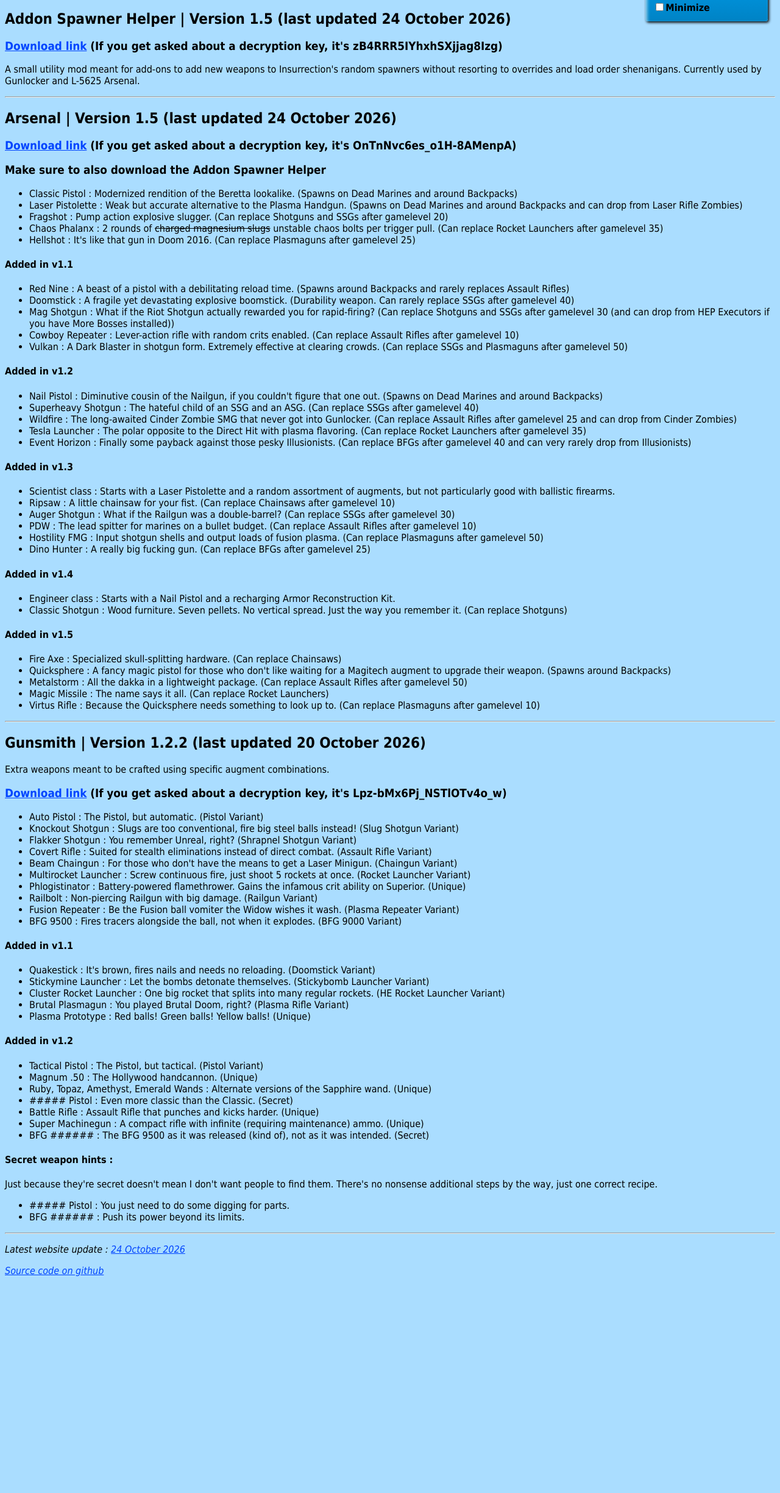
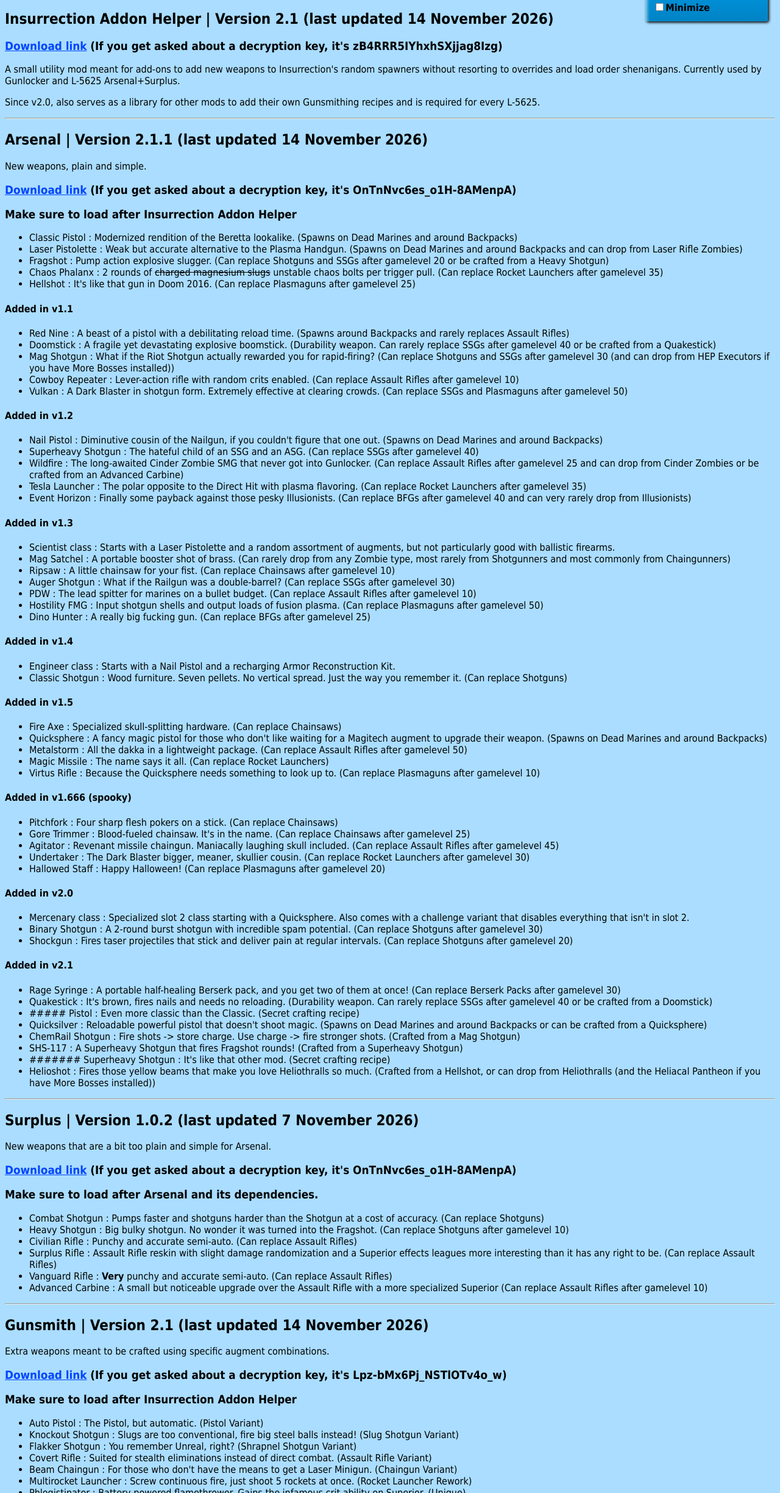
Before and after one commit to Lumnyl/Lumnyl.github.io, a plain HTML site: page doom_mods/index.html in a window 1280 px wide. Shown: the part 112-2560 px from the top of the page at 61% size. Before the commit the page ends 2221 px from the top, so only its background shows below. Drawn offline with Linux system fonts and the light colour scheme.

Commit message:
mods updatt!!!!

```diff
--- a/doom_mods/index.html
+++ b/doom_mods/index.html
@@ -12,26 +12,28 @@
     <h1>L-5625</h1>
     <h2>My Pandemonia Insurrection add-ons, adding more weapons and some extra stuff.</h2>
 
-    <h2>Addon Spawner Helper | Version 1.5 (last updated 24 October 2026)</h2>
+    <h2>Insurrection Addon Helper | Version 2.1 (last updated 14 November 2026)</h2>
     <h3><a href="https://mega.nz/folder/SIgkAJgY#zB4RRR5IYhxhSXjjag8Izg">Download link</a> (If you get asked about a decryption key, it's zB4RRR5IYhxhSXjjag8Izg)</h3>
-    <p>A small utility mod meant for add-ons to add new weapons to Insurrection's random spawners without resorting to overrides and load order shenanigans. Currently used by Gunlocker and L-5625 Arsenal.</p>
+    <p>A small utility mod meant for add-ons to add new weapons to Insurrection's random spawners without resorting to overrides and load order shenanigans. Currently used by Gunlocker and L-5625 Arsenal+Surplus.</p>
+    <p>Since v2.0, also serves as a library for other mods to add their own Gunsmithing recipes and is required for every L-5625.</p>
 
     <hr>
 
-    <h2>Arsenal | Version 1.5 (last updated 24 October 2026)</h2>
+    <h2>Arsenal | Version 2.1.1 (last updated 14 November 2026)</h2>
+    <p>New weapons, plain and simple.</p>
     <h3><a href="https://mega.nz/folder/jR5RxCIB#OnTnNvc6es_o1H-8AMenpA">Download link</a> (If you get asked about a decryption key, it's OnTnNvc6es_o1H-8AMenpA)</h3>
-    <h3>Make sure to also download the Addon Spawner Helper</h3>
+    <h3>Make sure to load after Insurrection Addon Helper</h3>
     <ul>
         <li>Classic Pistol : Modernized rendition of the Beretta lookalike. (Spawns on Dead Marines and around Backpacks)</li>
         <li>Laser Pistolette : Weak but accurate alternative to the Plasma Handgun. (Spawns on Dead Marines and around Backpacks and can drop from Laser Rifle Zombies)</li>
-        <li>Fragshot : Pump action explosive slugger. (Can replace Shotguns and SSGs after gamelevel 20)</li>
+        <li>Fragshot : Pump action explosive slugger. (Can replace Shotguns and SSGs after gamelevel 20 or be crafted from a Heavy Shotgun)</li>
         <li>Chaos Phalanx : 2 rounds of <s>charged magnesium slugs</s> unstable chaos bolts per trigger pull. (Can replace Rocket Launchers after gamelevel 35)</li>
         <li>Hellshot : It's like that gun in Doom 2016. (Can replace Plasmaguns after gamelevel 25)</li>
     </ul>
     <h4>Added in v1.1</h4>
     <ul>
         <li>Red Nine : A beast of a pistol with a debilitating reload time. (Spawns around Backpacks and rarely replaces Assault Rifles)</li>
-        <li>Doomstick : A fragile yet devastating explosive boomstick. (Durability weapon. Can rarely replace SSGs after gamelevel 40)</li>
+        <li>Doomstick : A fragile yet devastating explosive boomstick. (Durability weapon. Can rarely replace SSGs after gamelevel 40 or be crafted from a Quakestick)</li>
         <li>Mag Shotgun : What if the Riot Shotgun actually rewarded you for rapid-firing? (Can replace Shotguns and SSGs after gamelevel 30 (and can drop from HEP Executors if you have More Bosses installed))</li>
         <li>Cowboy Repeater : Lever-action rifle with random crits enabled. (Can replace Assault Rifles after gamelevel 10)</li>
         <li>Vulkan : A Dark Blaster in shotgun form. Extremely effective at clearing crowds. (Can replace SSGs and Plasmaguns after gamelevel 50)</li>
@@ -40,13 +42,14 @@
     <ul>
         <li>Nail Pistol : Diminutive cousin of the Nailgun, if you couldn't figure that one out. (Spawns on Dead Marines and around Backpacks)</li>
         <li>Superheavy Shotgun : The hateful child of an SSG and an ASG. (Can replace SSGs after gamelevel 40)</li>
-        <li>Wildfire : The long-awaited Cinder Zombie SMG that never got into Gunlocker. (Can replace Assault Rifles after gamelevel 25 and can drop from Cinder Zombies)</li>
+        <li>Wildfire : The long-awaited Cinder Zombie SMG that never got into Gunlocker. (Can replace Assault Rifles after gamelevel 25 and can drop from Cinder Zombies or be crafted from an Advanced Carbine)</li>
         <li>Tesla Launcher : The polar opposite to the Direct Hit with plasma flavoring. (Can replace Rocket Launchers after gamelevel 35)</li>
         <li>Event Horizon : Finally some payback against those pesky Illusionists. (Can replace BFGs after gamelevel 40 and can very rarely drop from Illusionists)</li>
     </ul>
     <h4>Added in v1.3</h4>
     <ul>
         <li>Scientist class : Starts with a Laser Pistolette and a random assortment of augments, but not particularly good with ballistic firearms.</li>
+        <li>Mag Satchel : A portable booster shot of brass. (Can rarely drop from any Zombie type, most rarely from Shotgunners and most commonly from Chaingunners)</li>
         <li>Ripsaw : A little chainsaw for your fist. (Can replace Chainsaws after gamelevel 10)</li>
         <li>Auger Shotgun : What if the Railgun was a double-barrel? (Can replace SSGs after gamelevel 30)</li>
         <li>PDW : The lead spitter for marines on a bullet budget. (Can replace Assault Rifles after gamelevel 10)</li>
@@ -61,24 +64,65 @@
     <h4>Added in v1.5</h4>
     <ul>
         <li>Fire Axe : Specialized skull-splitting hardware. (Can replace Chainsaws)</li>
-        <li>Quicksphere : A fancy magic pistol for those who don't like waiting for a Magitech augment to upgrade their weapon. (Spawns around Backpacks)</li>
+        <li>Quicksphere : A fancy magic pistol for those who don't like waiting for a Magitech augment to upgrade their weapon. (Spawns on Dead Marines and around Backpacks)</li>
         <li>Metalstorm : All the dakka in a lightweight package. (Can replace Assault Rifles after gamelevel 50)</li>
         <li>Magic Missile : The name says it all. (Can replace Rocket Launchers)</li>
         <li>Virtus Rifle : Because the Quicksphere needs something to look up to. (Can replace Plasmaguns after gamelevel 10)</li>
     </ul>
+    <h4>Added in v1.666 (spooky)</h4>
+    <ul>
+        <li>Pitchfork : Four sharp flesh pokers on a stick. (Can replace Chainsaws)</li>
+        <li>Gore Trimmer : Blood-fueled chainsaw. It's in the name. (Can replace Chainsaws after gamelevel 25)</li>
+        <li>Agitator : Revenant missile chaingun. Maniacally laughing skull included. (Can replace Assault Rifles after gamelevel 45)</li>
+        <li>Undertaker : The Dark Blaster bigger, meaner, skullier cousin. (Can replace Rocket Launchers after gamelevel 30)</li>
+        <li>Hallowed Staff : Happy Halloween! (Can replace Plasmaguns after gamelevel 20)</li>
+    </ul>
+    <h4>Added in v2.0</h4>
+    <ul>
+        <li>Mercenary class : Specialized slot 2 class starting with a Quicksphere. Also comes with a challenge variant that disables everything that isn't in slot 2.</li>
+        <li>Binary Shotgun : A 2-round burst shotgun with incredible spam potential. (Can replace Shotguns after gamelevel 30)</li>
+        <li>Shockgun : Fires taser projectiles that stick and deliver pain at regular intervals. (Can replace Shotguns after gamelevel 20)</li>
+    </ul>
+    <h4>Added in v2.1</h4>
+    <ul>
+        <li>Rage Syringe : A portable half-healing Berserk pack, and you get two of them at once! (Can replace Berserk Packs after gamelevel 30)</li>
+        <li>Quakestick : It's brown, fires nails and needs no reloading. (Durability weapon. Can rarely replace SSGs after gamelevel 40 or be crafted from a Doomstick)</li>
+        <li>##### Pistol : Even more classic than the Classic. (Secret crafting recipe)</li>
+        <li>Quicksilver : Reloadable powerful pistol that doesn't shoot magic. (Spawns on Dead Marines and around Backpacks or can be crafted from a Quicksphere)</li>
+        <li>ChemRail Shotgun : Fire shots -> store charge. Use charge -> fire stronger shots. (Crafted from a Mag Shotgun)</li>
+        <li>SHS-117 : A Superheavy Shotgun that fires Fragshot rounds! (Crafted from a Superheavy Shotgun)</li>
+        <li>####### Superheavy Shotgun : It's like that other mod. (Secret crafting recipe)</li>
+        <li>Helioshot : Fires those yellow beams that make you love Heliothralls so much. (Crafted from a Hellshot, or can drop from Heliothralls (and the Heliacal Pantheon if you have More Bosses installed))</li>
+    </ul>
 
     <hr>
 
-    <h2>Gunsmith | Version 1.2.2 (last updated 20 October 2026)</h2>
+    <h2>Surplus | Version 1.0.2 (last updated 7 November 2026)</h2>
+    <p>New weapons that are a bit too plain and simple for Arsenal.</p>
+    <h3><a href="https://mega.nz/folder/jR5RxCIB#OnTnNvc6es_o1H-8AMenpA">Download link</a> (If you get asked about a decryption key, it's OnTnNvc6es_o1H-8AMenpA)</h3>
+    <h3>Make sure to load after Arsenal and its dependencies.</h3>
+    <ul>
+        <li>Combat Shotgun : Pumps faster and shotguns harder than the Shotgun at a cost of accuracy. (Can replace Shotguns)</li>
+        <li>Heavy Shotgun : Big bulky shotgun. No wonder it was turned into the Fragshot. (Can replace Shotguns after gamelevel 10)</li>
+        <li>Civilian Rifle : Punchy and accurate semi-auto. (Can replace Assault Rifles)</li>
+        <li>Surplus Rifle : Assault Rifle reskin with slight damage randomization and a Superior effects leagues more interesting than it has any right to be. (Can replace Assault Rifles)</li>
+        <li>Vanguard Rifle : <b>Very</b> punchy and accurate semi-auto. (Can replace Assault Rifles)</li>
+        <li>Advanced Carbine : A small but noticeable upgrade over the Assault Rifle with a more specialized Superior (Can replace Assault Rifles after gamelevel 10)</li>
+    </ul>
+
+    <hr>
+
+    <h2>Gunsmith | Version 2.1 (last updated 14 November 2026)</h2>
     <p>Extra weapons meant to be crafted using specific augment combinations.</p>
     <h3><a href="https://mega.nz/folder/CBwnTQ7C#Lpz-bMx6Pj_NSTlOTv4o_w">Download link</a> (If you get asked about a decryption key, it's Lpz-bMx6Pj_NSTlOTv4o_w)</h3>
+    <h3>Make sure to load after Insurrection Addon Helper</h3>
     <ul>
         <li>Auto Pistol : The Pistol, but automatic. (Pistol Variant)</li>
         <li>Knockout Shotgun : Slugs are too conventional, fire big steel balls instead! (Slug Shotgun Variant)</li>
         <li>Flakker Shotgun : You remember Unreal, right? (Shrapnel Shotgun Variant)</li>
         <li>Covert Rifle : Suited for stealth eliminations instead of direct combat. (Assault Rifle Variant)</li>
         <li>Beam Chaingun : For those who don't have the means to get a Laser Minigun. (Chaingun Variant)</li>
-        <li>Multirocket Launcher : Screw continuous fire, just shoot 5 rockets at once. (Rocket Launcher Variant)</li>
+        <li>Multirocket Launcher : Screw continuous fire, just shoot 5 rockets at once. (Rocket Launcher Rework)</li>
         <li>Phlogistinator : Battery-powered flamethrower. Gains the infamous crit ability on Superior. (Unique)</li>
         <li>Railbolt : Non-piercing Railgun with big damage. (Railgun Variant)</li>
         <li>Fusion Repeater : Be the Fusion ball vomiter the Widow wishes it wash. (Plasma Repeater Variant)</li>
@@ -86,7 +130,7 @@
     </ul>
     <h4>Added in v1.1</h4>
     <ul>
-        <li>Quakestick : It's brown, fires nails and needs no reloading. (Doomstick Variant)</li>
+        <li><s>Quakestick : It's brown, fires nails and needs no reloading. (Doomstick Variant)</s> Moved to Arsenal since v2.1</li>
         <li>Stickymine Launcher : Let the bombs detonate themselves. (Stickybomb Launcher Variant)</li>
         <li>Cluster Rocket Launcher : One big rocket that splits into many regular rockets. (HE Rocket Launcher Variant)</li>
         <li>Brutal Plasmagun : You played Brutal Doom, right? (Plasma Rifle Variant)</li>
@@ -95,19 +139,45 @@
     <h4>Added in v1.2</h4>
     <ul>
         <li>Tactical Pistol : The Pistol, but tactical. (Pistol Variant)</li>
-        <li>Magnum .50 : The Hollywood handcannon. (Unique)</li>
-        <li>Ruby, Topaz, Amethyst, Emerald Wands : Alternate versions of the Sapphire wand. (Unique)</li>
-        <li>##### Pistol : Even more classic than the Classic. (Secret)</li>
+        <li>Magnum .50 : <b>The</b> Hollywood handcannon. (Unique)</li>
+        <li>Ruby, Topaz, Amethyst, Emerald Wands : Alternate versions of the Sapphire wand. (Sapphire Wand Reworks)</li>
+        <li><s>##### Pistol : Even more classic than the Classic. (Secret)</s> Moved to Arsenal since v2.1</li>
         <li>Battle Rifle : Assault Rifle that punches and kicks harder. (Unique)</li>
         <li>Super Machinegun : A compact rifle with infinite (requiring maintenance) ammo. (Unique)</li>
-        <li>BFG ###### : The BFG 9500 as it was released (kind of), not as it was intended. (Secret)</li>
+        <li>BFG ###### : The BFG 9500 as it was released (more or less), not as it was intended. (Secret)</li>
+    </ul>
+    <h4>Added in v1.2</h4>
+    <ul>
+        <li>Tactical Pistol : The Pistol, but tactical. (Pistol Variant)</li>
+        <li>Magnum .50 : The Hollywood handcannon. (Unique)</li>
+        <li>Ruby, Topaz, Amethyst, Emerald Wands : Alternate versions of the Sapphire wand. (Sapphire Wand Reworks)</li>
+        <li><s>##### Pistol : Even more classic than the Classic. (Secret)</s> Moved to Arsenal since v2.1</li>
+        <li>Battle Rifle : Assault Rifle that punches and kicks harder. (Unique)</li>
+        <li>Super Machinegun : A compact rifle with infinite (requiring maintenance) ammo. (Unique)</li>
+        <li>BFG ###### : The BFG 9500 as it was released (more or less), not as it was intended. (Secret)</li>
+    </ul>
+    <h4>Added in v1.2.5</h4>
+    <ul>
+        <li>Laser Scattergun : Someone didn't like the Laser Rifle so I made a shotgun variant. (Laser Rifle Variant)</li>
+        <li>Choked Shotgun : You know what? Fuck you. *buckshots your Slug Shotgun* (Slug Shotgun Variant)</li>
+    </ul>
+    <h4>Added in v2.0</h4>
+    <ul>
+        <li>Kingslayer : Brings the Pulverizer closer to its inspiration. (Pulverizer Rework)</li>
+    </ul>
+    <h4>Added in v2.1</h4>
+    <ul>
+        <li>Helios Blaster : Fires those yellow balls that makes you love Heliothralls so much. (Dark Blaster Variant)</li>
+        <li>Plasma Rifle Mk2 : A buff to the Plasma Rifle that makes it a more attractive (pun intended) choice. (Plasma Rifle Rework)</li>
+        <li>Thunderbeam : Close enough, welcome back Thunderbolt. (Railbeam Rework)</li>
     </ul>
 
     <h4>Secret weapon hints :</h4>
     <p>Just because they're secret doesn't mean I don't want people to find them. There's no nonsense additional steps by the way, just one correct recipe.</p>
     <ul>
-        <li>##### Pistol : You just need to do some digging for parts.</li>
+        <li>##### Pistol : You just need to do a bit of digging for parts.</li>
         <li>BFG ###### : Push its power beyond its limits.</li>
+        <li>######## Superheavy Shotgun : Shove as much gold and blue as you can manage.</li>
     </ul>
 
 </body>
--- a/public/global.js
+++ b/public/global.js
@@ -3,7 +3,7 @@ var is_darkmode = (localStorage.getItem("is_darkmode") === null) ? false : local
 var is_minimize = (localStorage.getItem("is_minimize") === null) ? false : localStorage.getItem("is_minimize")
 if (is_darkmode === "true") html_body.classList.add("darkmode")
 
-var last_website_update = "24 October 2026"
+var last_website_update = "14 November 2026"
 
 var footer_separator = document.createElement("hr")
 var last_updated = document.createElement("p")
```
Also changed, not shown: changelog.html (+4 -0 lines).
